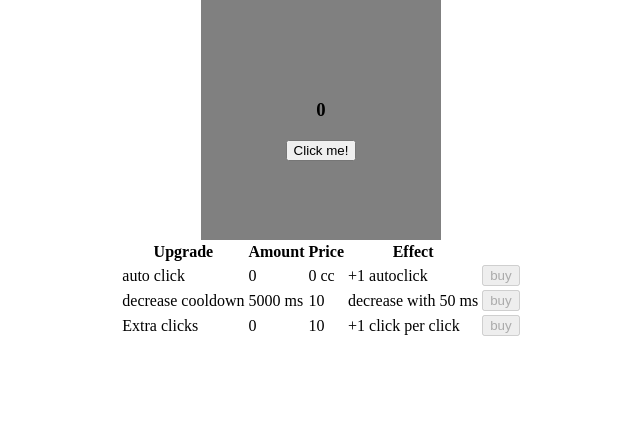
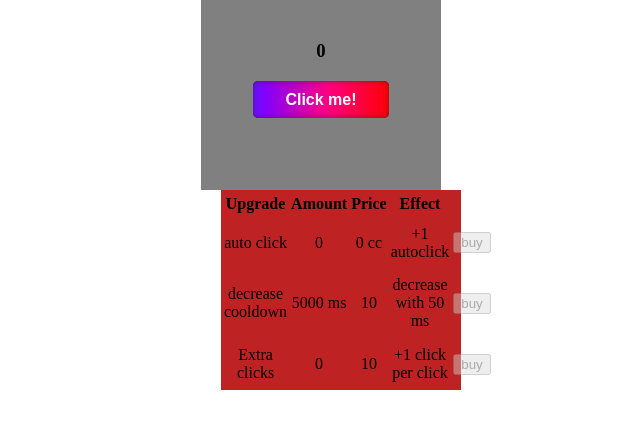
Before and after one commit to Natte-code/click_game, a plain HTML site: page index.html in a window 1280 px wide. Shown: the part 278-706 px from the top of the page, without its empty margins (319-959 px from the left). Drawn offline with Linux system fonts and the light colour scheme.

Commit message:
Update style.css

```diff
--- a/style.css
+++ b/style.css
@@ -13,4 +13,81 @@ body {
     width: 30vh;
     height: 30vh;
     align-content: center;
+
 }
+
+#upgrades{
+    display: grid;
+    margin-left: 40px;
+
+    left: 30vh;
+    top: -30vh;
+    background-color: rgb(190, 34, 34);
+    text-align: center;
+    width: 30vh;
+    height: 25vh;
+}
+
+
+
+
+
+#btn {
+    position: relative;
+    display: inline-block;
+    padding: 0.6em 2em;
+    background-color: #111;
+    color: white;
+    border: none;
+    border-radius: 5px;
+    font-family: Arial, sans-serif;
+    font-size: 16px;
+    font-weight: bold;
+    cursor: pointer;
+    text-decoration: none;
+    text-align: center;
+    overflow: hidden;
+    z-index: 1;
+    transition: transform 0.2s ease;
+}
+
+/* Gradient-ram som ligger bakom knappen */
+#btn::before {
+    content: '';
+    position: absolute;
+    top: -4px;
+    left: -4px;
+    right: -4px;
+    bottom: -4px;
+    background: linear-gradient(
+        90deg,
+        #ff0000, #ff8000, #ffff00, #80ff00,
+        #00ff80, #00ffff, #0080ff,
+        #8000ff, #ff0080, #ff0000
+    );
+    background-size: 400% 100%;
+    border-radius: 8px;
+    filter: blur(5px);
+    z-index: -1;
+    animation: gradientMove 20s linear infinite;
+}
+
+/* Animation för gradientens rörelse */
+@keyframes gradientMove {
+    0% {
+        background-position: 0% 50%;
+    }
+    100% {
+        background-position: 400% 50%;
+    }
+}
+
+/* Hover-effekt för knappen */
+#btn:hover {
+    transform: translateY(-2px);
+}
+
+/* Aktivt tillstånd för knappen */
+#btn:active {
+    transform: translateY(1px);
+}
```
